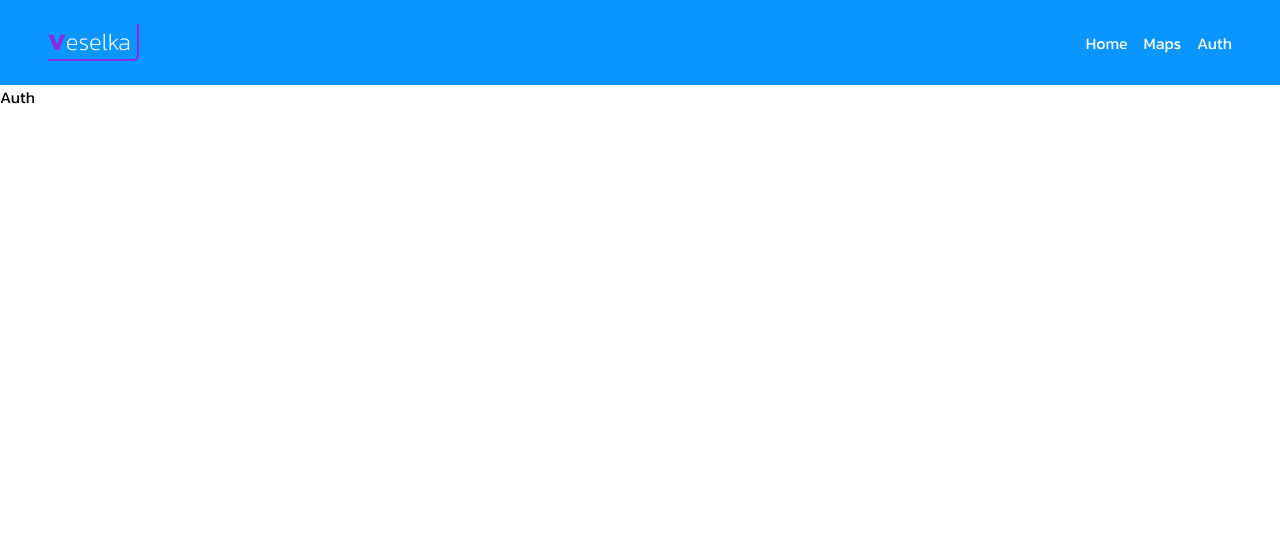
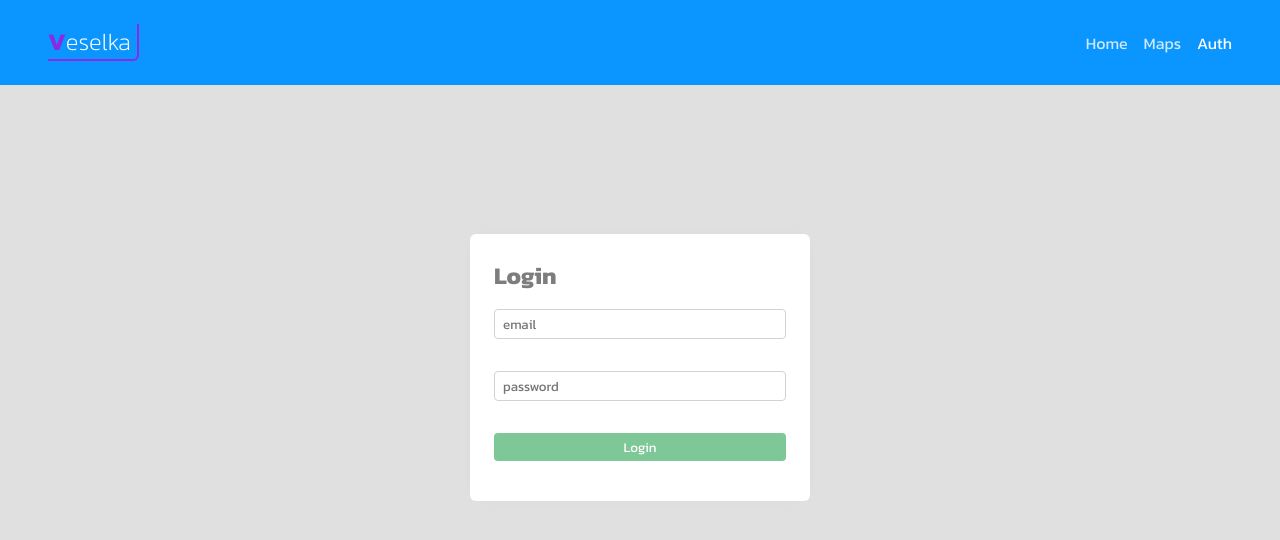
Before and after one commit to Davitkh/vesekaapp, a React (Create React App) app: page /auth in a window 1280 px wide. Shown: the top 540 px of the page. Built offline with nearby package versions, Linux system fonts and the light colour scheme.

Commit message:
add authform: block for login

```diff
--- a/src/components/pages/auth/auth.module.css
+++ b/src/components/pages/auth/auth.module.css
@@ -0,0 +1,26 @@
+.auth_ {
+  display: grid;
+  grid-template-rows: 0.5 auto 1fr;
+  grid-template-columns: auto auto auto;
+  grid-template-areas:
+    " . . . "
+    " . authform . "
+    " . . . ";
+  height: 100%;
+}
+
+.authform {
+  grid-area: authform;
+  background-color: #ffffff;
+  padding: 24px;
+  border-radius: 6px;
+  width: 340px;
+  justify-self: center;
+  align-self: flex-start;
+  -webkit-box-shadow: 0px 0px 15px -11px rgba(34, 60, 80, 0.2);
+  -moz-box-shadow: 0px 0px 15px -11px rgba(34, 60, 80, 0.2);
+  box-shadow: 0px 0px 15px -11px rgba(34, 60, 80, 0.2);
+}
+.authform_title {
+  color: #7d7d7d;
+}
--- a/src/components/pages/auth/auth.tsx
+++ b/src/components/pages/auth/auth.tsx
@@ -1,8 +1,21 @@
 import { useEffect } from "react";
+import cls from "classnames";
+import styles from "./auth.module.css";
+import { Textinput } from "../../../ui-kit/input/textinput";
+import { Button } from "../../../ui-kit/button/button/button";
 
 export const Auth = () => {
   useEffect(() => {
     document.title = "Auth";
   });
-  return <div>Auth</div>;
+  return (
+    <div className={cls(styles.auth_)}>
+      <form className={cls(styles.authform)}>
+        <h2 className={cls(styles.authform_title)}>Login</h2>
+        <Textinput onChange={() => {}} placeholder={"email"} />
+        <Textinput onChange={() => {}} placeholder={"password"} />
+        <Button buttonTitle="Login" />
+      </form>
+    </div>
+  );
 };
--- a/src/components/partials/content/content.module.css
+++ b/src/components/partials/content/content.module.css
@@ -1,3 +1,4 @@
 .content_ {
   grid-area: content_;
+  background: #e0e0e0;
 }
--- a/src/components/partials/navbar/navbar.module.css
+++ b/src/components/partials/navbar/navbar.module.css
@@ -11,11 +11,14 @@
   color: #ffffff;
   text-decoration: none;
   margin-left: 16px;
+  opacity: 0.8;
 }
 .navbar_items a:hover {
-  opacity: 0.8;
   cursor: pointer;
+  opacity: 1;
+  transition: 0.2s;
 }
+
 .navbar_logo {
   font-size: 18pt;
   color: #ffffff;
--- a/src/components/partials/navbar/navbar.tsx
+++ b/src/components/partials/navbar/navbar.tsx
@@ -1,18 +1,20 @@
 import cls from "classnames";
 import styles from "./navbar.module.css";
+import "./navbar.module.css";
 import { NavLink } from "react-router-dom";
 
 export const Navbar = () => {
+  console.log(styles);
   return (
-    <div className={cls(styles.navbar_)}>
+    <nav className={cls(styles.navbar_)}>
       <div className={cls(styles.navbar_logo)}>
         <span>V</span>eselka
       </div>
-      <div className={cls(styles.navbar_items)}>
+      <div className={cls(styles.navbar_items, "top_navbar_items")}>
         <NavLink to="/">Home</NavLink>
         <NavLink to="/maps">Maps</NavLink>
         <NavLink to="/auth">Auth</NavLink>
       </div>
-    </div>
+    </nav>
   );
 };
--- a/src/index.css
+++ b/src/index.css
@@ -13,4 +13,8 @@
   grid-template-areas:
     "navbar_"
     "content_";
+  height: 100vh;
 }
+.top_navbar_items a.active {
+  opacity: 1 !important;
+}
--- /dev/null
+++ b/src/ui-kit/button/button/button.module.css
@@ -0,0 +1,21 @@
+.button_ {
+  width: 100%;
+  outline: none;
+  border: none;
+  border-radius: 4px;
+}
+.button_ button {
+  width: 100%;
+  outline: none;
+  border: none;
+  border-radius: 4px;
+  padding: 4px 8px;
+  margin: 16px 0;
+  opacity: 0.8;
+  background: #5eba7d;
+  color: #ffffff;
+}
+.button_ button:hover {
+  opacity: 1;
+  cursor: pointer;
+}
--- /dev/null
+++ b/src/ui-kit/button/button/button.tsx
@@ -0,0 +1,19 @@
+import { FC } from "react";
+import cls from "classnames";
+import styles from "./button.module.css";
+
+interface ButtonProps {
+  type?: "button" | "submit" | "reset" | undefined;
+  buttonTitle?: string;
+  onClick?: () => {};
+}
+export const Button: FC<ButtonProps> = (props) => {
+  const { type, buttonTitle, onClick } = props;
+  return (
+    <div className={cls(styles.button_)}>
+      <button type={type || "submit"} onClick={onClick}>
+        {buttonTitle}
+      </button>
+    </div>
+  );
+};
--- /dev/null
+++ b/src/ui-kit/input/textinput.module.css
@@ -0,0 +1,11 @@
+.textinput {
+  width: 100%;
+}
+.textinput input {
+  outline: none;
+  width: 100%;
+  padding: 4px 8px;
+  margin: 16px 0;
+  border: 1px solid #d2d2d2;
+  border-radius: 4px;
+}
--- /dev/null
+++ b/src/ui-kit/input/textinput.tsx
@@ -0,0 +1,30 @@
+import { FC } from "react";
+import styles from "./textinput.module.css";
+import cls from "classnames";
+
+interface TextinputProps {
+  onChange: () => void;
+  id?: string;
+  labaltitle?: string;
+  placeholder?: string;
+  value?: string;
+  className?: string;
+  type?: string;
+}
+
+export const Textinput: FC<TextinputProps> = (props) => {
+  const { onChange, id, labaltitle, placeholder, value, className, type } =
+    props;
+  return (
+    <div className={cls(styles.textinput, className)}>
+      <label htmlFor={id}>{labaltitle || ""}</label>
+      <input
+        value={value}
+        id={id}
+        type={type || "text"}
+        onChange={onChange}
+        placeholder={placeholder || ""}
+      />
+    </div>
+  );
+};
```
